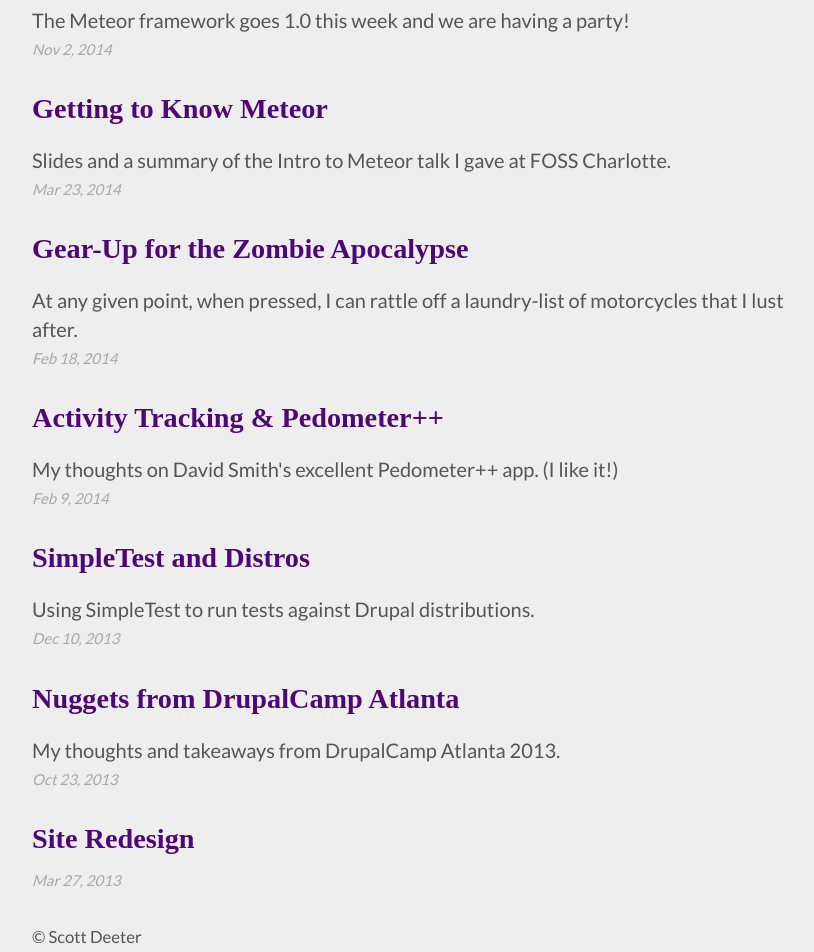
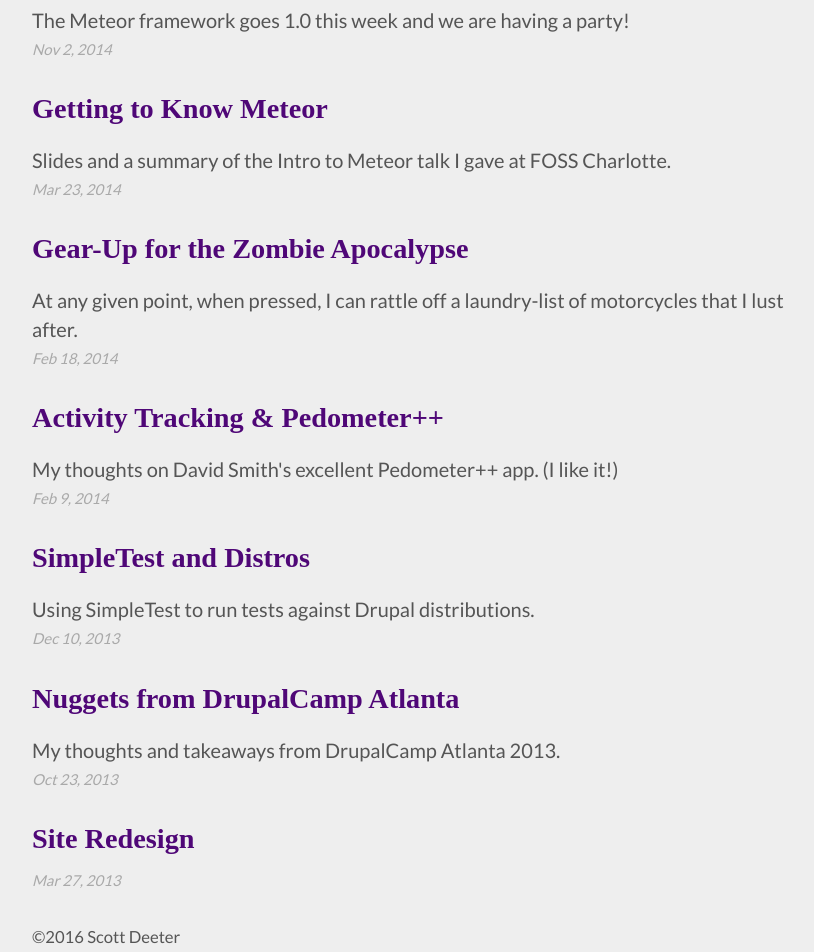
Before and after one commit to deetergp/scottdeeter.com, a Jekyll site: the page built from blog.html, in a window 1280 px wide. Shown: the part 578-1530 px from the top of the page, without its empty margins (228-1042 px from the left). Built offline with Jekyll 4.4.1, drawn with Linux system fonts in a browser that asks for light colours; some web fonts are replaced; part of the change alters nothing that is shown.

```diff
--- a/_includes/footer.html
+++ b/_includes/footer.html
@@ -2,7 +2,7 @@
   <div>
     <div>
       <small>
-        &copy; Scott Deeter
+        &copy;{{ site.time | date: '%Y' }} Scott Deeter
       </small>
     </div>
   </div>
```
